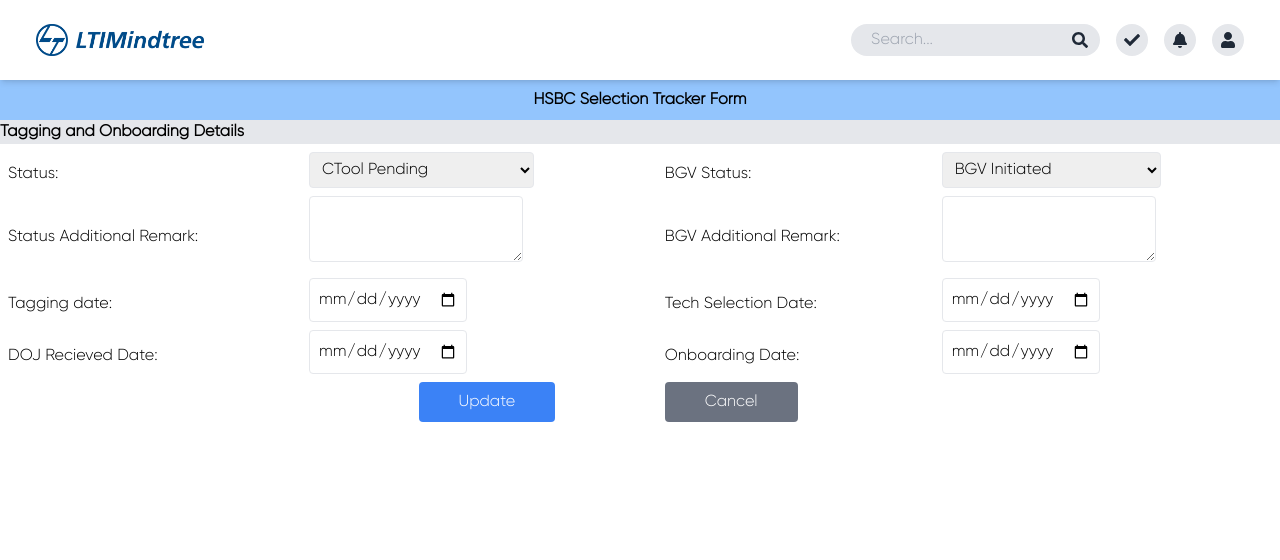
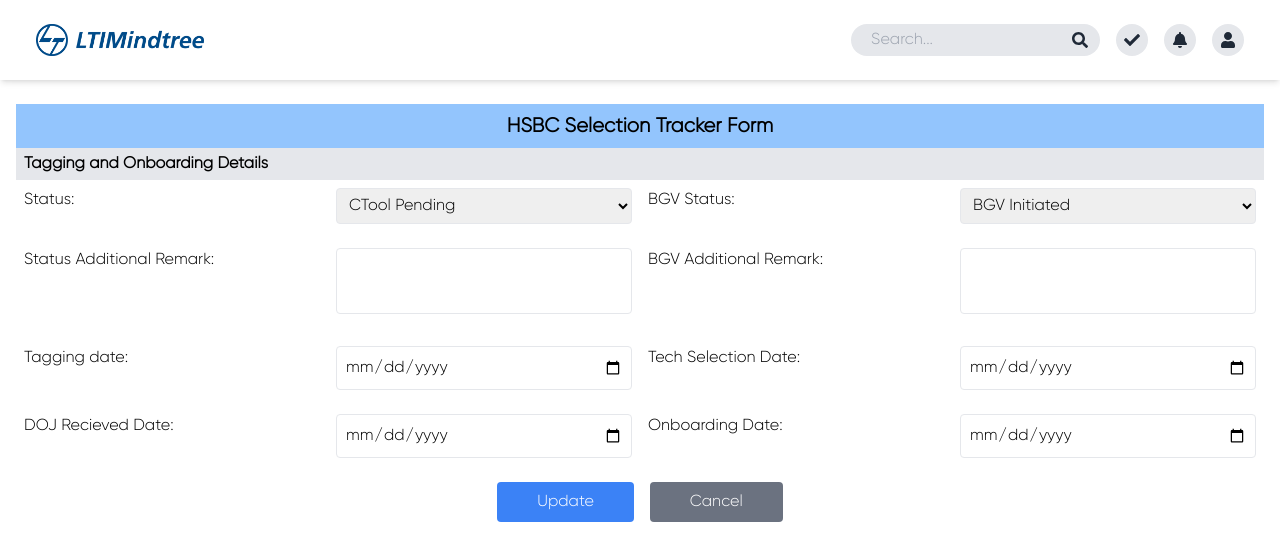
Before and after one commit to Adityasonakiya/Onboarding-Application, a React (Create React App) app in the folder frontend/: page /updateDetails in a window 1280 px wide. Shown: the top 560 px of the page. Built offline with nearby package versions, Linux system fonts and the light colour scheme.

Commit message:
UpdateDetails Changes

```diff
--- a/frontend/src/components/UpdateDetails.jsx
+++ b/frontend/src/components/UpdateDetails.jsx
@@ -1,4 +1,4 @@
-import React, { useState } from 'react'
+import React, { useState } from 'react';
 
 function UpdateDetails() {
   const [form, setForm] = useState({});
@@ -7,20 +7,23 @@
     const { name, value } = e.target;
     setForm({ ...form, [name]: value });
   };
+
   const handleSubmit = (e) => {
     e.preventDefault();
   };
+
   return (
-    <div className='w-full'>
-      <h1 className="h-100 py-2 flex items-center justify-center bg-blue-300 font-bold">HSBC Selection Tracker Form </h1>
-      <h4 className='bg-gray-200 font-bold'> Tagging and Onboarding Details</h4>
+    <div className='w-full px-4 py-6'>
+      <h1 className="py-2 flex items-center justify-center bg-blue-300 font-bold text-lg md:text-xl">HSBC Selection Tracker Form</h1>
+      <h4 className='bg-gray-200 font-bold px-2 py-1'>Tagging and Onboarding Details</h4>
       <form onSubmit={handleSubmit}>
-        <table border="1" className='w-full m-2'>
+        <div className='overflow-x-auto'>
+          <table className='w-full border-collapse'>
             <tbody>
-            <tr>
-            <td><label>Status: </label></td>
-              <td>
-              <select onChange={handleChange} className="p-2 mb-2 border rounded">
+              <tr className='flex flex-wrap md:flex-nowrap'>
+                <td className='p-2 w-full md:w-1/4'><label>Status:</label></td>
+                <td className='p-2 w-full md:w-1/4'>
+                  <select onChange={handleChange} className="p-2 mb-2 border rounded w-full">
                     <option value="CTool Pending">CTool Pending</option>
                     <option value="CTool Recieved">CTool Recieved</option>
                     <option value="Tagging Completed">Tagging Completed</option>
@@ -34,9 +37,9 @@
                     <option value="Drop out case">Drop Out Case</option>
                   </select>
                 </td>
-              <td><label>BGV Status: </label></td>
-              <td>
-              <select onChange={handleChange} className="p-2 mb-2 border rounded">
+                <td className='p-2 w-full md:w-1/4'><label>BGV Status:</label></td>
+                <td className='p-2 w-full md:w-1/4'>
+                  <select onChange={handleChange} className="p-2 mb-2 border rounded w-full">
                     <option value="BGV Initiated">BGV Initiated</option>
                     <option value="In progress">In progress</option>
                     <option value="Minor Discrepancy">Minor Discrepancy</option>
@@ -47,41 +50,50 @@
                   </select>
                 </td>
               </tr>
-            <tr>
-              <td><label>Status Additional Remark: </label></td><td>
-                <textarea name='addRemark' value={form.addRemark} onChange={handleChange} className="p-2 mb-2 border rounded" /></td>
-                <td><label>BGV Additional Remark: </label></td><td>
-                <textarea name='bgvRemark' value={form.bgvRemark} onChange={handleChange} className="p-2 mb-2 border rounded" /></td>
+              <tr className='flex flex-wrap md:flex-nowrap'>
+                <td className='p-2 w-full md:w-1/4'><label>Status Additional Remark:</label></td>
+                <td className='p-2 w-full md:w-1/4'>
+                  <textarea name='addRemark' value={form.addRemark} onChange={handleChange} className="p-2 mb-2 border rounded w-full resize-none" />
+                </td>
+                <td className='p-2 w-full md:w-1/4'><label>BGV Additional Remark:</label></td>
+                <td className='p-2 w-full md:w-1/4'>
+                  <textarea name='bgvRemark' value={form.bgvRemark} onChange={handleChange} className="p-2 mb-2 border rounded w-full resize-none" />
+                </td>
               </tr>
-            <tr>
-              <td><label>Tagging date: </label></td><td>
-                <input type='date' name='tagDate' value={form.tagDate} required onChange={handleChange} className="p-2 mb-2 border rounded" /></td>
-              <td>
-                <label>Tech Selection Date: </label></td><td>
-                <input type='date' name='techSelectDate' required value={form.techSelectDate} onChange={handleChange} className="p-2 mb-2 border rounded" />
+              <tr className='flex flex-wrap md:flex-nowrap'>
+                <td className='p-2 w-full md:w-1/4'><label>Tagging date:</label></td>
+                <td className='p-2 w-full md:w-1/4'>
+                  <input type='date' name='tagDate' value={form.tagDate} required onChange={handleChange} className="p-2 mb-2 border rounded w-full" />
+                </td>
+                <td className='p-2 w-full md:w-1/4'><label>Tech Selection Date:</label></td>
+                <td className='p-2 w-full md:w-1/4'>
+                  <input type='date' name='techSelectDate' required value={form.techSelectDate} onChange={handleChange} className="p-2 mb-2 border rounded w-full" />
+                </td>
+              </tr>
+              <tr className='flex flex-wrap md:flex-nowrap'>
+                <td className='p-2 w-full md:w-1/4'><label>DOJ Recieved Date:</label></td>
+                <td className='p-2 w-full md:w-1/4'>
+                  <input type='date' name='dojRecDate' value={form.dojRecDate} required onChange={handleChange} className="p-2 mb-2 border rounded w-full" />
+                </td>
+                <td className='p-2 w-full md:w-1/4'><label>Onboarding Date:</label></td>
+                <td className='p-2 w-full md:w-1/4'>
+                  <input type='date' name='onboardingDate' value={form.onboardingDate} required onChange={handleChange} className="p-2 mb-2 border rounded w-full" />
                 </td>
               </tr>
               <tr>
-              <td><label>DOJ Recieved Date: </label></td><td>
-                <input type='date' name='dojRecDate' value={form.dojRecDate} required onChange={handleChange} className="p-2 mb-2 border rounded" /></td>
-              <td>
-                <label>Onboarding Date: </label></td><td>
-                <input type='date' name='onboardingDate' value={form.onboardingDate} required onChange={handleChange} className="p-2 mb-2 border rounded" />
+                <td colSpan="4" className='p-2'>
+                  <div className='flex justify-center space-x-4'>
+                    <button type='submit' className="bg-blue-500 text-white py-2 px-10 rounded">Update</button>
+                    <button type='button' className="bg-gray-500 text-white py-2 px-10 rounded">Cancel</button>
+                  </div>
                 </td>
-            </tr>
-            <tr>
-              <td></td>
-              <td className='flex items-center justify-center'><button type='submit' className="bg-blue-500 text-white py-2 px-10 rounded">Update</button></td>
-
-              <td><button className="bg-gray-500 text-white py-2 px-10 rounded">Cancel</button></td>
-              <td></td>
               </tr>
             </tbody>
           </table>
-
+        </div>
       </form>
     </div>
-  )
+  );
 }
 
 export default UpdateDetails;
```
Lines whose indentation alone changed are shown as unchanged.
